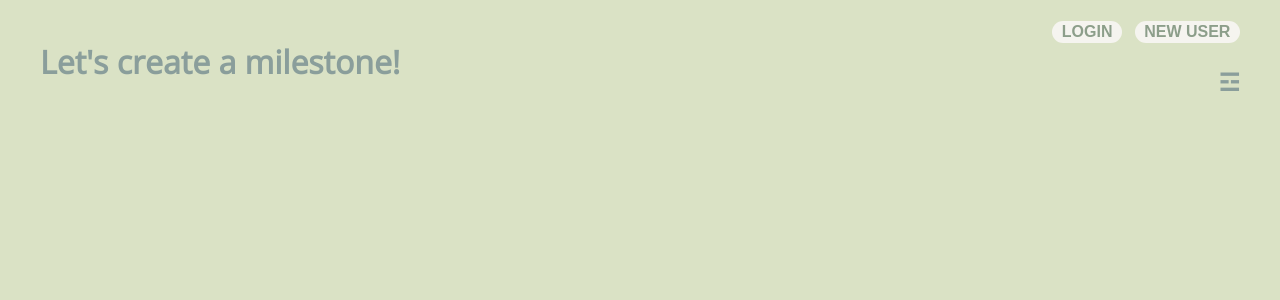
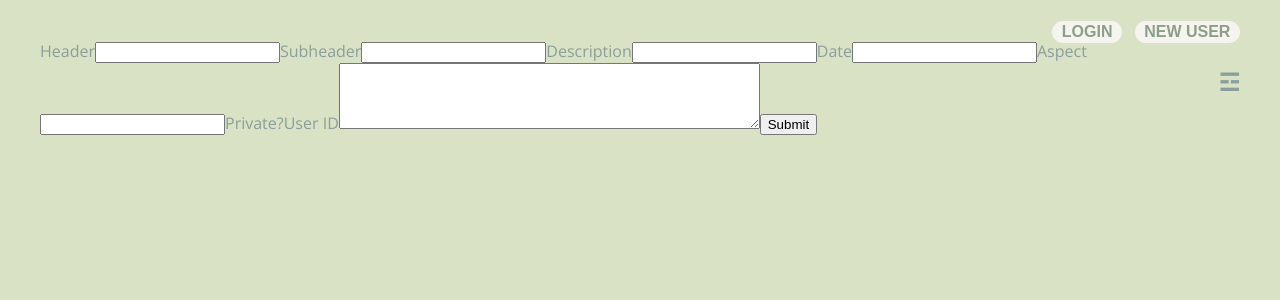
Before and after one commit to sofiakatzman/Milestones, a React (Create React App) app in the folder client/: page /create in a window 1280 px wide. Shown: the top 300 px of the page. Built offline with nearby package versions, Linux system fonts and the light colour scheme.

Commit message:
add create form via formik

```diff
--- a/client/src/components/Create.js
+++ b/client/src/components/Create.js
@@ -1,9 +1,74 @@
-function Create(){
-    return(
-        <>
-        <h1>Let's create a milestone!</h1>
-        </>
-    )
+import React from 'react';
+import styled from 'styled-components';
+import { useFormik, Form } from 'formik';
+import * as yup from 'yup';
+
+function Create() {
+  const formSchema = yup.object().shape({
+    header: yup.string().required('Must enter a header'),
+    aspect_id: yup.number().positive(),
+    // Add validation for other fields if needed
+  });
+
+  const formik = useFormik({
+    initialValues: {
+      header: '',
+      subheader: '',
+      description: '',
+      date: '',
+      aspect_id: '',
+      is_private: '',
+      user_id: '',
+    },
+    validationSchema: formSchema,
+    onSubmit: (values) =>
+
+    console.log(values)
+
+    // {
+    //   fetch('/http://127.0.0.1:5000/milestones', {
+    //     method: 'POST',
+    //     headers: {
+    //       'Content-Type': 'application/json',
+    //     },
+    //     body: JSON.stringify(values, null, 2),
+    //   }).then((res) => {
+    //     if (res.ok) {
+    //       res.json().then((milestone) => {
+    //         console.log(milestone);
+    //       });
+    //     }
+    //   });
+    // },
+  });
+
+  return (
+
+      <form onSubmit={console.log(formik.values)}>
+        <label>Header</label>
+        <input type="text" name="header" value={formik.values.header} onChange={formik.handleChange} />
+
+        <label>Subheader</label>
+        <input type="text" name="subheader" value={formik.values.subheader} onChange={formik.handleChange} />
+
+        <label>Description</label>
+        <input type="number" name="description" value={formik.values.description} onChange={formik.handleChange} />
+
+        <label>Date</label>
+        <input type="text" name="date" value={formik.values.date} onChange={formik.handleChange} />
+
+        <label>Aspect</label>
+        <input type="text" name="aspect_id" value={formik.values.aspect_id} onChange={formik.handleChange} />
+
+        <label>Private?</label>
+
+        <label>User ID</label>
+        <textarea type="text" rows="4" cols="50" name="user_id" value={formik.values.user_id} onChange={formik.handleChange} />
+
+        <input type="submit" />
+      </form>
+
+  );
 }
 
-export default Create
+export default Create;
--- a/package.json
+++ b/package.json
@@ -1,9 +1,12 @@
 {
   "dependencies": {
+    "formik": "^2.4.2",
     "react": "^18.2.0",
+    "react-bootstrap": "^2.8.0",
     "react-dom": "^18.2.0",
     "react-router-dom": "^6.14.0",
     "react-vertical-timeline-component": "^3.6.0",
-    "routes": "^2.1.0"
+    "routes": "^2.1.0",
+    "yup": "^1.2.0"
   }
 }
```
